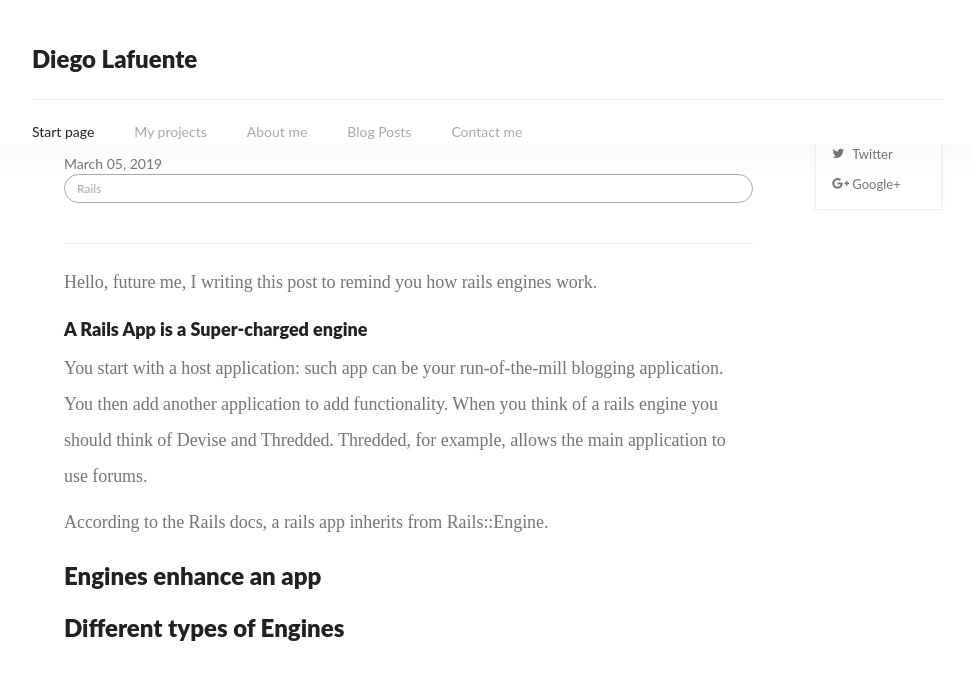
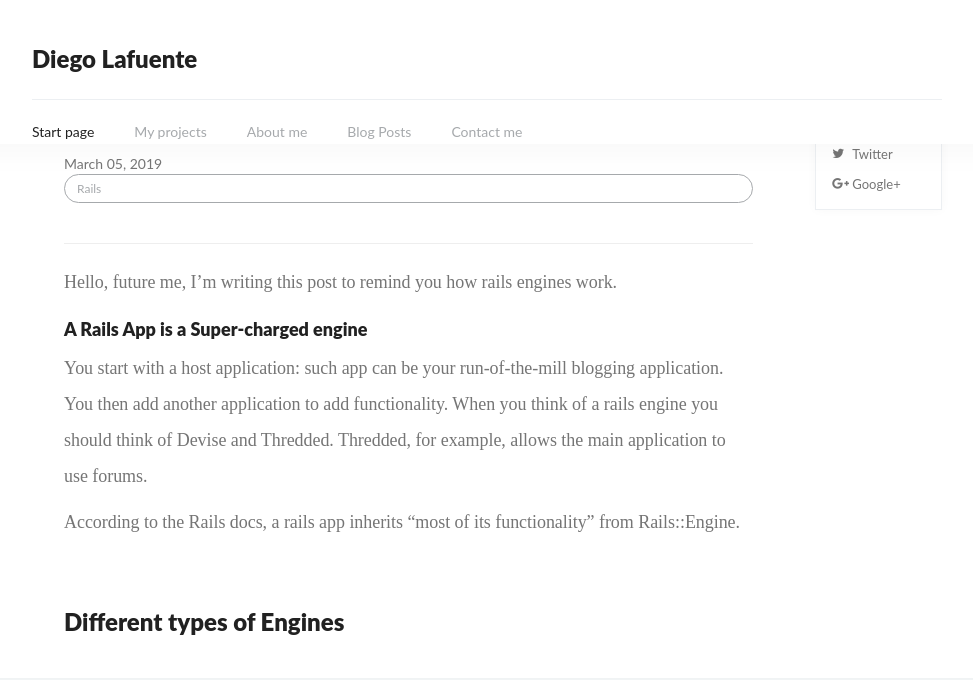
Before and after one commit to dlaf88/dlaf88.github.io, a Jekyll site: the page built from _posts/2019-3-05-rails-engines-workshop.md, in a window 1280 px wide and 900 px high. Shown: the top 680 px of the window, without its empty margins (153-1126 px from the left). Built offline with Jekyll 4.4.1, drawn with Linux system fonts in a browser that asks for light colours; nearby versions of some CDN libraries; library files that are not in the unit come from our copies; a script that is not in the unit is left out; comment, search, counter and statistics services are not loaded.

Commit message:
added functionality

```diff
--- a/_posts/2019-3-05-rails-engines-workshop.md
+++ b/_posts/2019-3-05-rails-engines-workshop.md
@@ -7,16 +7,17 @@ tags: Rails
 ---
 
 
-Hello, future me, I writing this post to remind you how rails engines work.
+Hello, future me, I'm writing this post to remind you how rails engines work.
+
 
 
 ### A Rails App is a Super-charged engine
 
+
 You start with a host application: such app can be your run-of-the-mill blogging application. You then add another application to add functionality. When you think of a rails engine you should think of Devise and Thredded. Thredded, for example, allows the main application to use forums.
 
-According to the Rails docs, a rails app inherits from Rails::Engine.
+According to the Rails docs, a rails app inherits "most of its functionality" from Rails::Engine.
 
-
-## Engines enhance an app
+<br>
 
 ## Different types of Engines
```
